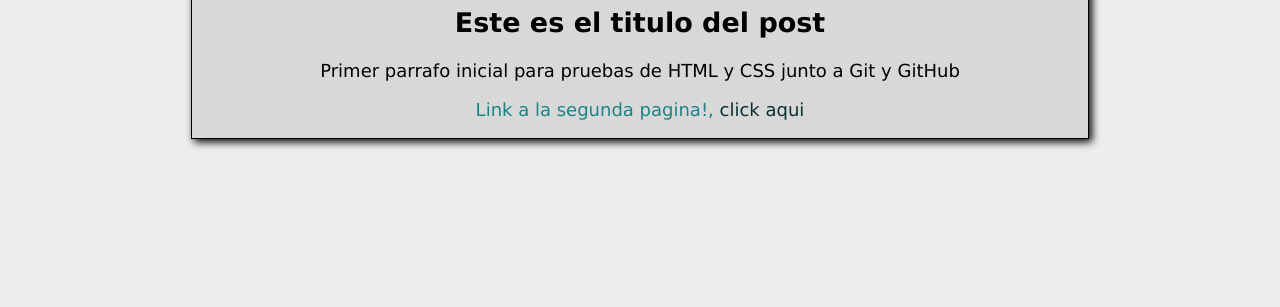
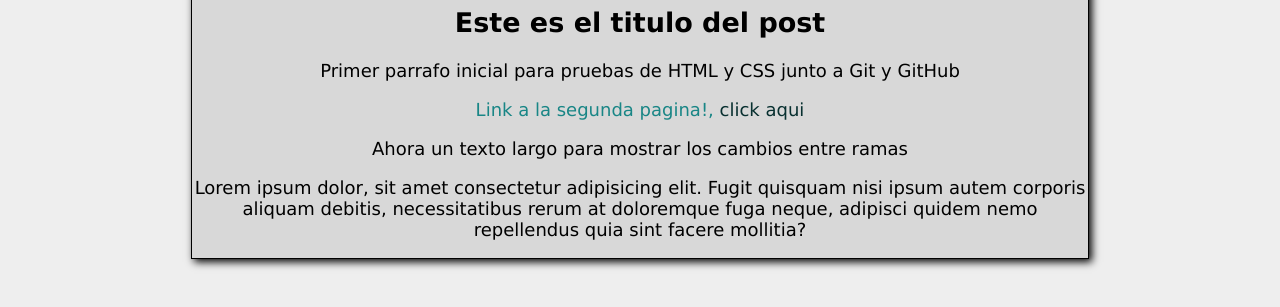
Before and after one commit to juanma2310/PruebasDeAprendizaje, a plain HTML site: page index.html in a window 1280 px wide. Shown: the part 117-424 px from the top of the page. Drawn offline with Linux system fonts and the light colour scheme.

Commit message:
agrego un texto mas extenso en el cuerpo

```diff
--- a/index.html
+++ b/index.html
@@ -22,6 +22,8 @@
             <h2>Este es el titulo del post</h2>
             <p>Primer parrafo inicial para pruebas de HTML y CSS junto a Git y GitHub</p>
             <p id="link">Link a la segunda pagina!, <a href="pagina_dos.html">click aqui</a></p>
+            <p>Ahora un texto largo para mostrar los cambios entre ramas</p>
+            <p>Lorem ipsum dolor, sit amet consectetur adipisicing elit. Fugit quisquam nisi ipsum autem corporis aliquam debitis, necessitatibus rerum at doloremque fuga neque, adipisci quidem nemo repellendus quia sint facere mollitia?</p>
         </div>
     </div>
 </body>
```
